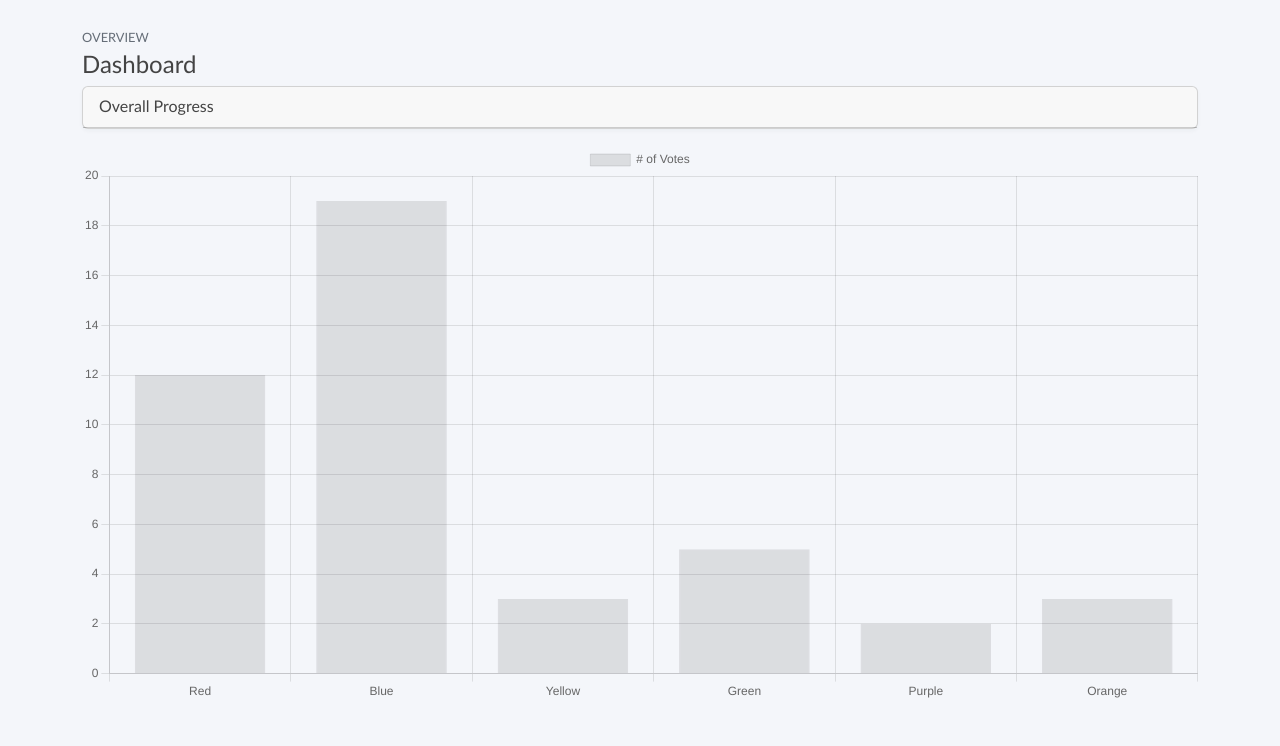
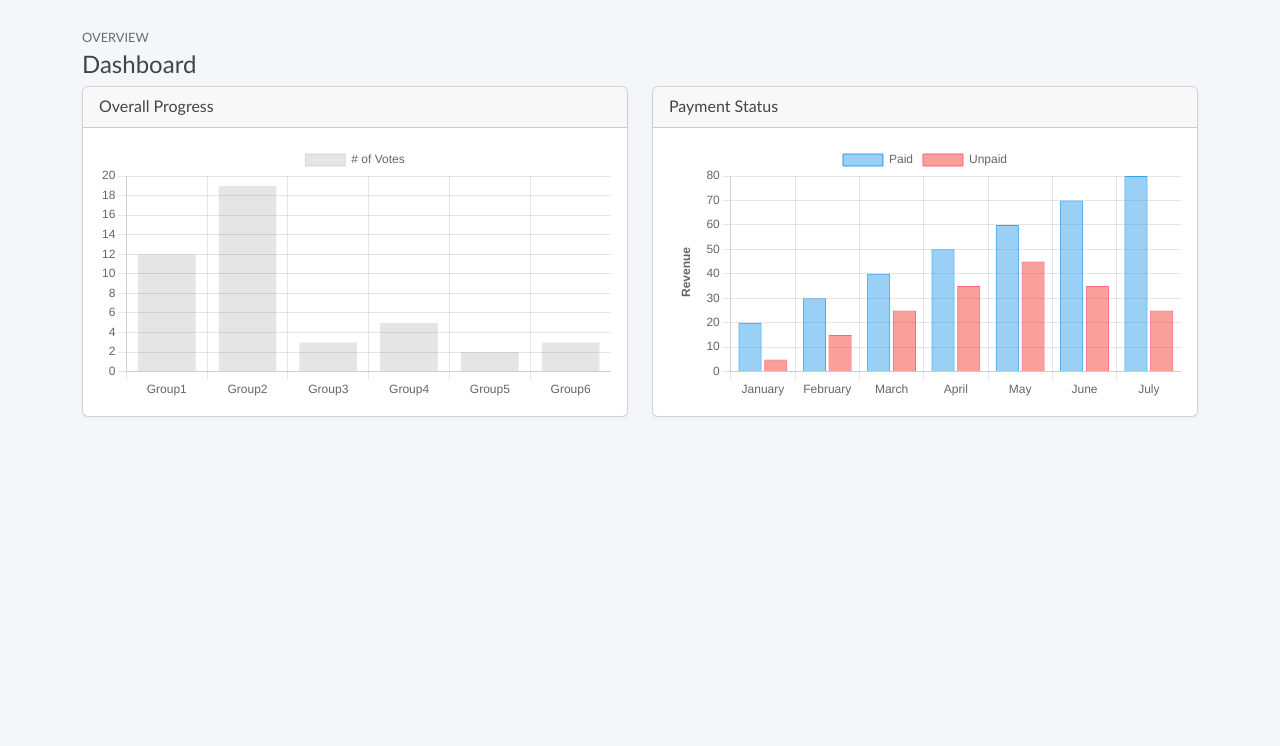
Before and after one commit to honeyonsys/chitfund, a PHP site: page /dashboard.php in a window 1280 px wide. Shown: the part 54-800 px from the top of the page. Run offline with PHP 8.4, Linux system fonts and the light colour scheme.

Commit message:
added graph layout

```diff
--- a/dashboard.php
+++ b/dashboard.php
@@ -29,15 +29,25 @@
                         </div>
                     </div>
                     <div class="row">
-                        <div class="col-md-12">
+                        <div class="col-md-6">
                             <div class="card">
                                 <div class="card-header">Overall Progress</div>
+
+                                <div class="card-body">
+                                  <div class="canvas-wrapper">
+                                      <canvas id="myChart"></canvas>
+                                  </div>
+                                </div>
                             </div>
-                            <div class="card-body">
-                            <div>
-                                <canvas id="myChart"></canvas>
-                            </div>
-
+                        </div>
+                        <div class="col-md-6">
+                            <div class="card">
+                                <div class="card-header">Payment Status</div>
+                                <div class="card-body">
+                                    <div class="canvas-wrapper">
+                                        <canvas class="chart" id="barchart"></canvas>
+                                    </div>
+                                </div>
                             </div>
                         </div>
                     </div>
@@ -48,11 +58,10 @@
     <?php include('includes/includedjs.php');?>
     <script>
   const ctx = document.getElementById('myChart');
-
   new Chart(ctx, {
     type: 'bar',
     data: {
-      labels: ['Red', 'Blue', 'Yellow', 'Green', 'Purple', 'Orange'],
+      labels: ['Group1', 'Group2', 'Group3', 'Group4', 'Group5', 'Group6'],
       datasets: [{
         label: '# of Votes',
         data: [12, 19, 3, 5, 2, 3],
@@ -67,6 +76,46 @@
       }
     }
   });
+
+
+  var chart2 = document.getElementById('barchart');
+  var myChart2 = new Chart(chart2, {
+    type: 'bar',
+    data: {
+        labels: ['January', 'February', 'March', 'April', 'May', 'June', 'July'],
+        datasets: [{
+                label: 'Paid',
+                backgroundColor: "rgba(54, 162, 235, 0.5)",
+                borderColor: "rgb(54, 162, 235)",
+                borderWidth: 1,
+                data: ["20", "30", "40", "50", "60", "70", "80"],
+            }, {
+                label: 'Unpaid',
+                backgroundColor: "rgba(244, 67, 54, 0.5)",
+                borderColor: "rgb(255, 99, 132)",
+                borderWidth: 1,
+                data: ["5", "15", "25", "35", "45", "35", "25"],
+        }]
+    },
+    options: {
+        animation: {
+            duration: 2000,
+            easing: 'easeOutQuart',
+        },
+        plugins: {
+            legend: {
+                display: true,
+                position: 'top',
+            },
+            title: {
+                display: true,
+                text: 'Revenue',
+                position: 'left',
+            },
+        },
+    }
+    });
+
 </script>
 </body>
 
```
